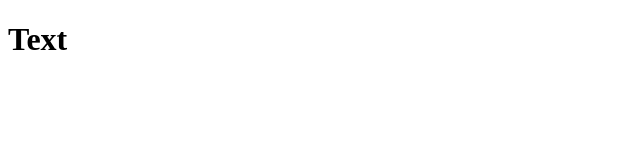
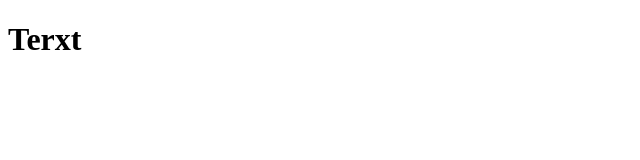
Before and after one commit to Filippo-Angaroni/PersonalWebsite, a plain HTML site: page Index.html in a window 1280 px wide. Shown: the full height of the page, 0-640 px from the left. Drawn offline with Linux system fonts and the light colour scheme.

Commit message:
Update Index.html

```diff
--- a/Index.html
+++ b/Index.html
@@ -6,6 +6,6 @@
     <title>Macchinette</title>
 </head>
 <body>
-    <h1>Text</h1>
+    <h1>Terxt</h1>
 </body>
 </html>
```
